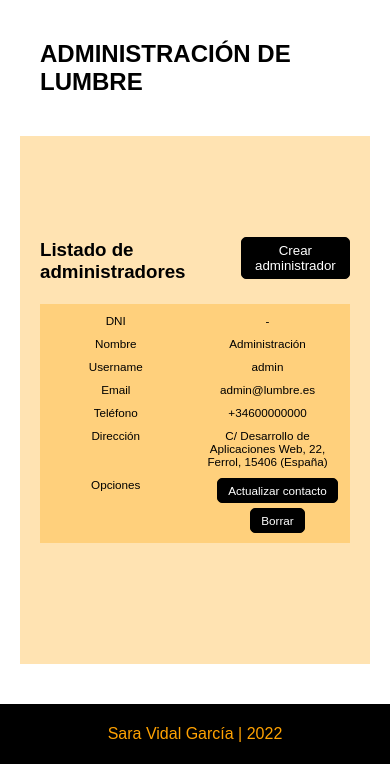
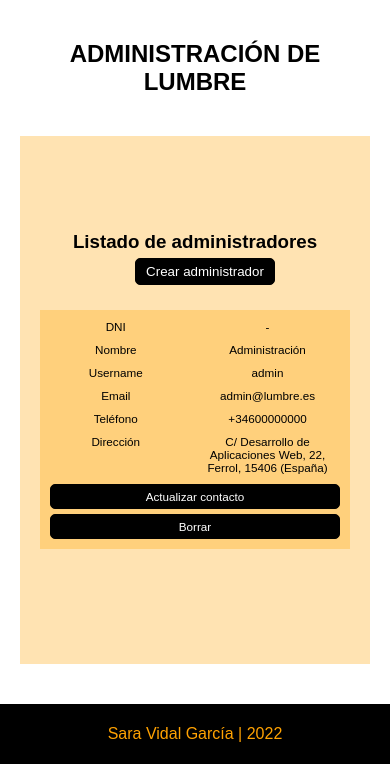
Before and after one commit to saravidalgarcia/lumbreadmin, a PHP site: page / in a window 390 px wide. Shown: the part 80-844 px from the top of the page. Run offline with PHP 8.4, Linux system fonts and the light colour scheme; the visitor is signed in with stand-in values (Sample User, id 1); data comes from the database, SQL or seed files in the repository; some libraries are stand-ins or nearby versions.

Commit message:
Actualizadas tablas responsive

```diff
--- a/assets/css/style.css
+++ b/assets/css/style.css
@@ -239,6 +239,10 @@ form div{
     width:40%;
 }
 
+.b-opcion-tabla{
+    margin-bottom:5px;
+}
+
 /* --- Contenido principal --- */
 
 .administracion{
@@ -250,9 +254,14 @@ form div{
 
 .cabecera-admin{
     display:flex;
-    flex-flow: row nowrap;
+    flex-flow: row wrap;
     align-items: center;
     justify-content: center;
+    text-align:center;
+}
+
+.cabecera-admin h3{
+    margin-bottom: 5px;
 }
 
 .info{
@@ -273,6 +282,7 @@ form div{
     align-items: center;
     justify-content: center;
     padding: 20px;
+    text-align:center;
 }
 
 .cabecera-info h3{
@@ -321,7 +331,6 @@ table{
     text-align: center;
     border-spacing:0;
     width:100%;
-    background-color: var(--font-color-soft);
 }
 
 th, td{
@@ -345,12 +354,12 @@ tbody tr{
     padding-top: 5px;
 }
 
-tbody tr:nth-child(odd)
+tbody tr:nth-child(even)
 {
     background-color: transparent;
 }
 
-tbody tr:nth-child(even)
+tbody tr:nth-child(odd)
 {
     background-color: var(--font-color-soft);
 }
@@ -396,6 +405,20 @@ tbody td.smaller{
       white-space: nowrap;
     }
 
+    td.t-opciones {
+        border: none;
+        position: relative;
+        padding: 5px 10px;
+        display:flex;
+        flex-flow: column nowrap;
+        align-items: center;
+    }
+
+    td.t-opciones button{
+        width:100%;
+        margin-left:0;
+    }
+
     td.admin-table:nth-of-type(1):before {
       content: "DNI";
     }
@@ -415,7 +438,7 @@ tbody td.smaller{
       content: "Dirección";
     }
     td.admin-table:nth-of-type(7):before {
-      content: "Opciones";
+      content: "";
     }
 
     td.user-table:nth-of-type(1):before {
@@ -428,7 +451,7 @@ tbody td.smaller{
         content: "Email";
     }
     td.user-table:nth-of-type(4):before {
-        content: "Opciones";
+        content: "";
     }
 
     tbody td.smaller{
--- a/controller/AdministradorController.php
+++ b/controller/AdministradorController.php
@@ -138,16 +138,14 @@ class AdministradorController extends Administrador
 								if ($pais != null)
 									$completo .= ' ('.$pais.')';
 								echo $completo; ?> </td>
-							<td class="admin-table">
-								<div>
-									<button onclick="getContacto('<?php echo $data->id; ?>',
-									'<?php echo $data->telefono; ?>',
-									'<?php echo $data->direccion; ?>',
-									'<?php echo $data->poblacion; ?>',
-									'<?php echo $data->cp; ?>',
-									'<?php echo $data->pais; ?>');">Actualizar contacto</button>
-									<button onclick="deleteAdmin('<?php echo $data->id; ?>');">Borrar</button>
-								</div>
+							<td class="admin-table t-opciones">
+								<button class="b-opcion-tabla" onclick="getContacto('<?php echo $data->id; ?>',
+								'<?php echo $data->telefono; ?>',
+								'<?php echo $data->direccion; ?>',
+								'<?php echo $data->poblacion; ?>',
+								'<?php echo $data->cp; ?>',
+								'<?php echo $data->pais; ?>');">Actualizar contacto</button>
+								<button class="b-opcion-tabla" onclick="deleteAdmin('<?php echo $data->id; ?>');">Borrar</button>
 							</td>
 						</tr>
 					<?php
```
Also changed, not shown: controller/UsuarioController.php (+3 -5 lines).
